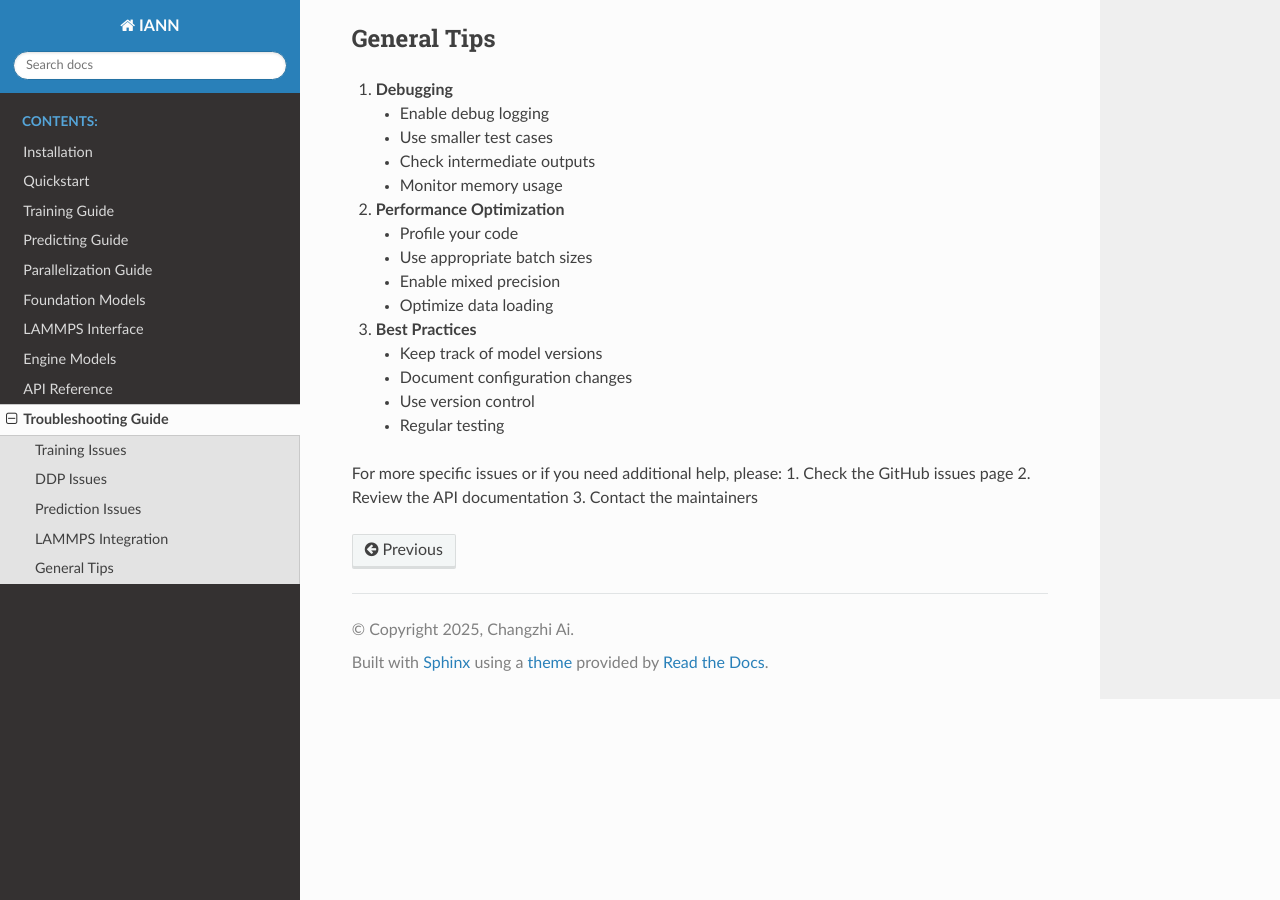
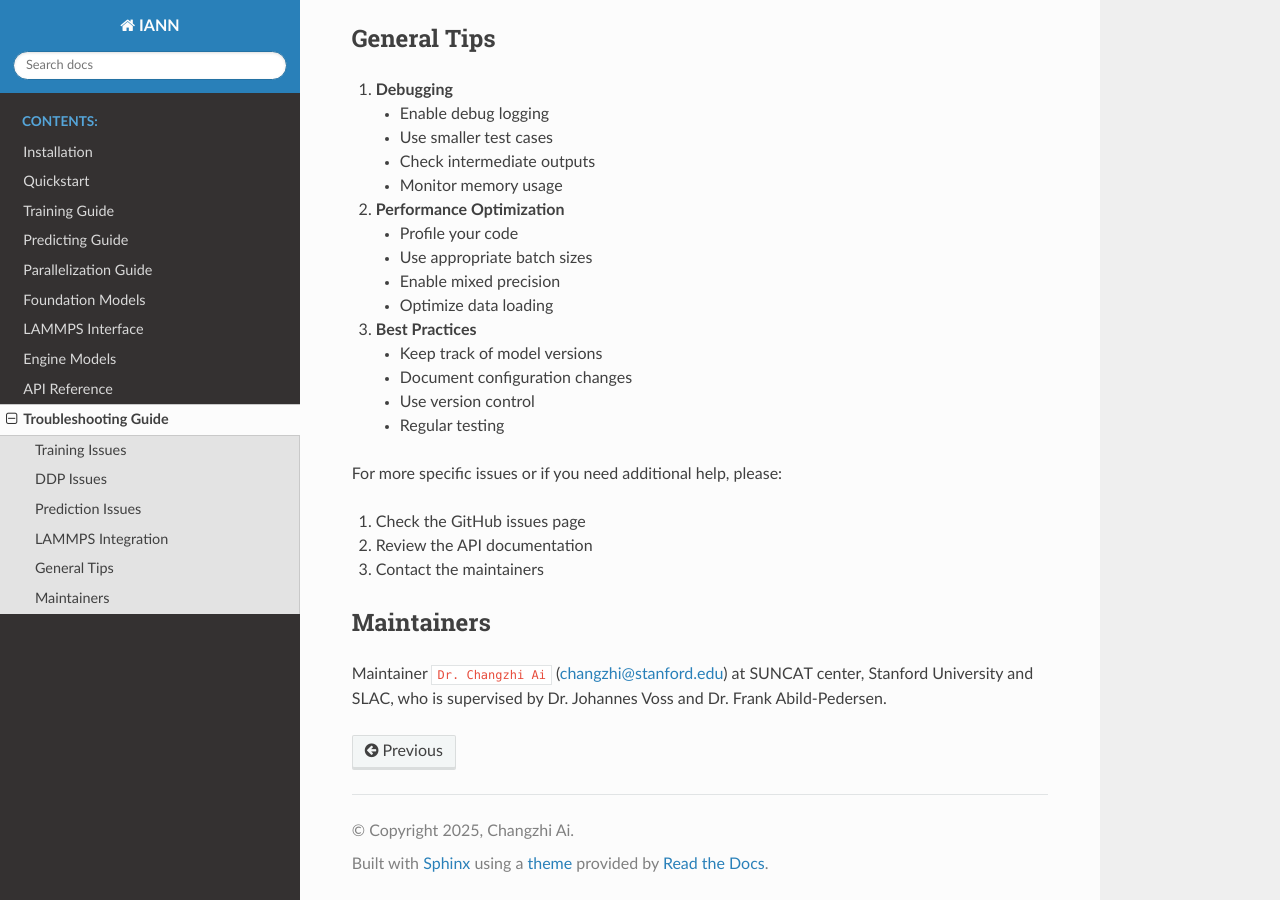
Before and after one commit to changzhiai/IANN, a Sphinx documentation site: the page built from docs/source/troubleshooting.rst, in a window 1280 px wide and 900 px high, scrolled down 1562 px. Built offline with Sphinx 7.4.7 and the Read the Docs theme 3.1.0, drawn with Linux system fonts in a browser that asks for light colours.

Commit message:
Update documentations

```diff
--- a/docs/source/index.rst
+++ b/docs/source/index.rst
@@ -7,6 +7,9 @@ Welcome to IANN's documentation!
 ================================
 
 IANN (InterAtomic Neural Network) is a equivariant interatomic neural network potential package for materials science and computational chemistry. It implements state-of-the-art graph neural network models for periodic and non-periodic systems, including PaiNN, Nequip, MACE, and EquiformerV2, focusing on predicting energies and forces with high accuracy.
+
+
+The code is openly available and actively maintained on Github: https://github.com/changzhiai/IANN. Users are encouraged to explore the repository for asking questions, or reporting issues.
 
 .. toctree::
    :maxdepth: 2
--- a/docs/source/troubleshooting.rst
+++ b/docs/source/troubleshooting.rst
@@ -135,6 +135,12 @@ General Tips
    * Regular testing
 
 For more specific issues or if you need additional help, please:
+
 1. Check the GitHub issues page
 2. Review the API documentation
 3. Contact the maintainers
+
+Maintainers
+----------
+
+Maintainer ``Dr. Changzhi Ai`` (changzhi@stanford.edu) at SUNCAT center, Stanford University and SLAC, who is supervised by Dr. Johannes Voss and Dr. Frank Abild-Pedersen.
```
Also changed, not shown: 1 other file.
